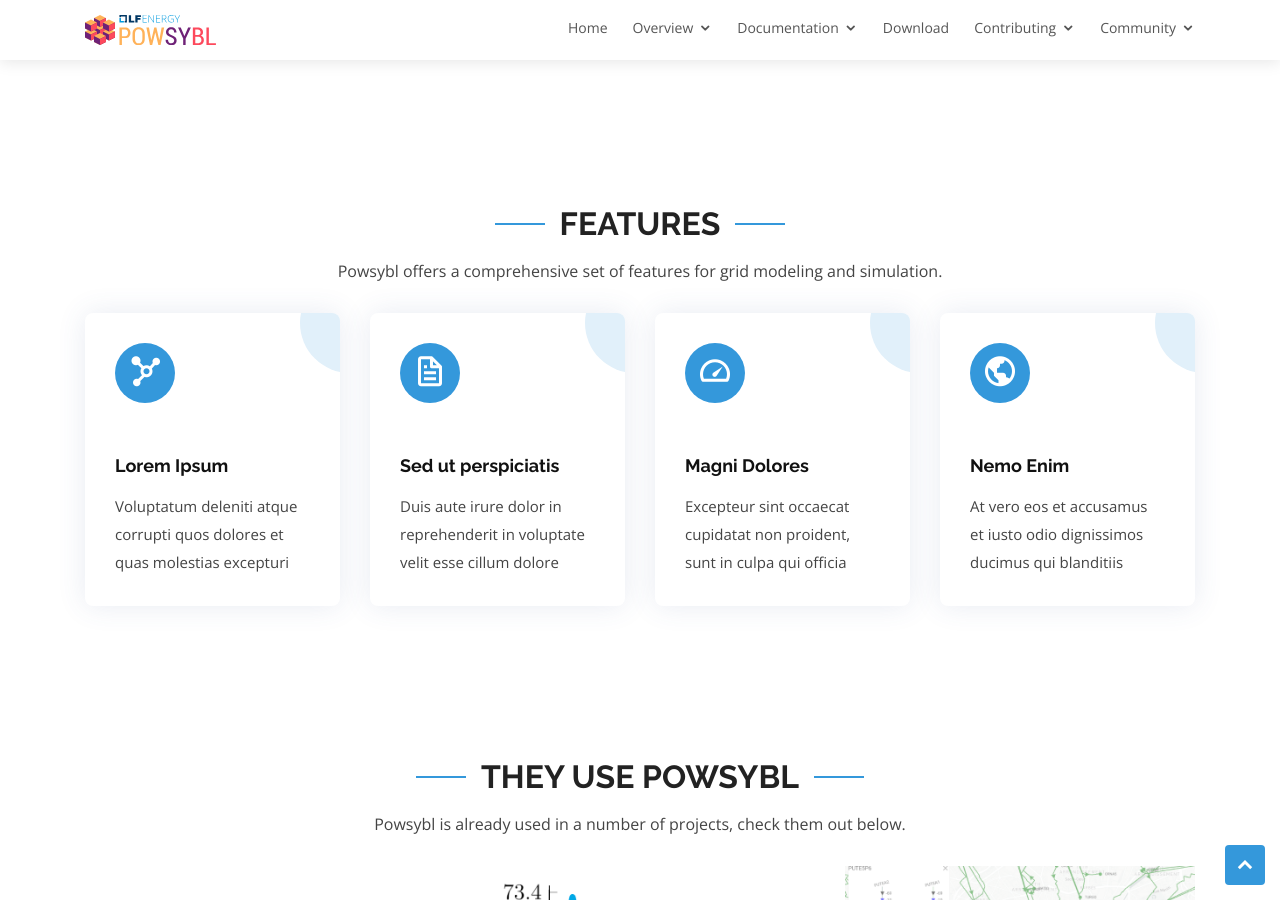
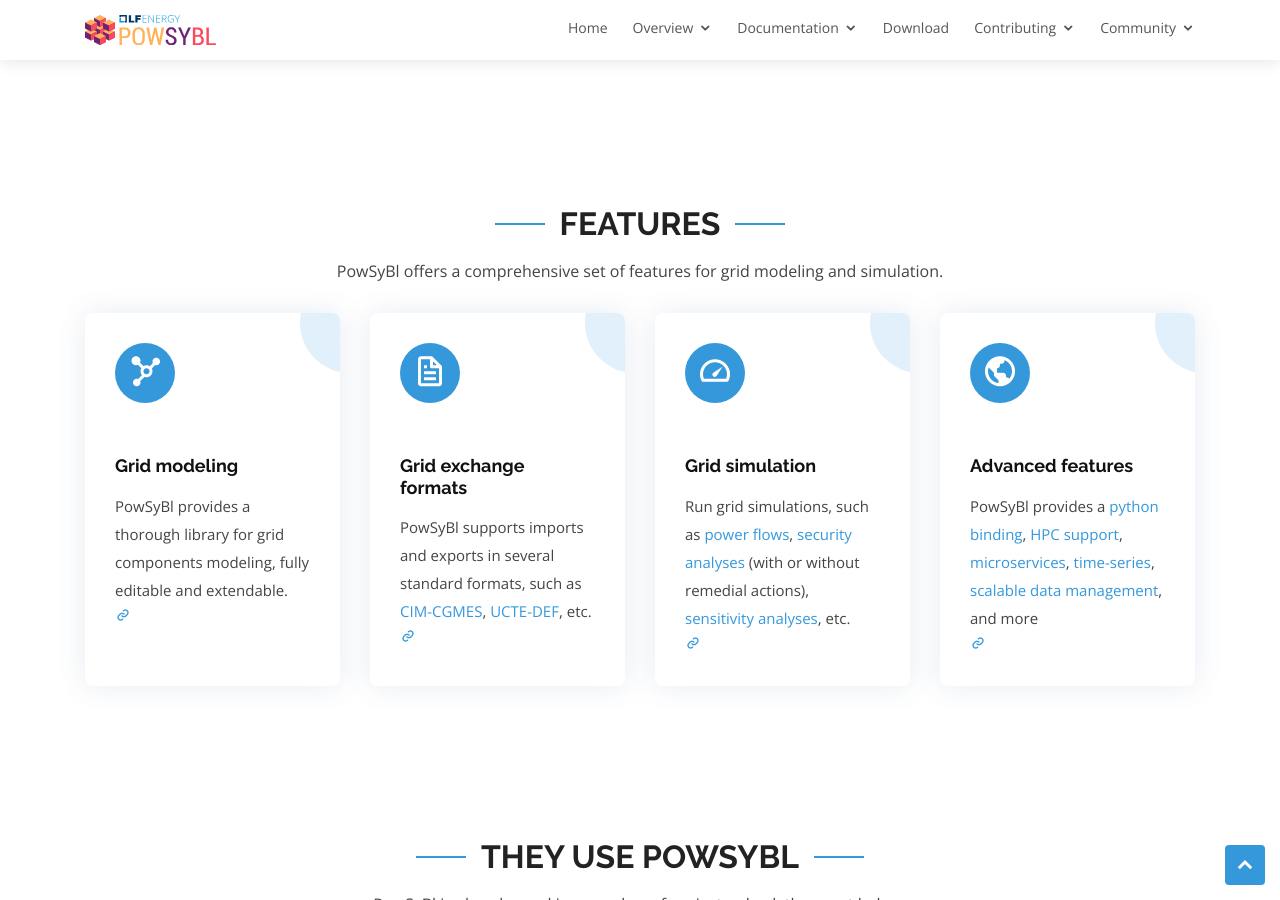
Before and after one commit to powsybl/powsybl.github.io, a Jekyll site: the page built from index.html, in a window 1280 px wide and 900 px high, scrolled down 1259 px. Built offline with Jekyll 4.4.1, drawn with Linux system fonts in a browser that asks for light colours; some of the changed text lies outside the part shown.

Commit message:
Add features in the overview. The CSS needs to be improved, maybe icons changed (we could use the one of the current website)
Signed-off-by: Agnès Leroy <agnes.leroy@rte-france.com>

```diff
--- a/index.html
+++ b/index.html
@@ -8,7 +8,7 @@
             <div class="col-lg-6 pt-5 pt-lg-0 order-2 order-lg-1 d-flex flex-column justify-content-center">
                 <h1 data-aos="fade-up">Model your power grid with PowSyBl</h1>
                 <h2 data-aos="fade-up" data-aos-delay="400">The open source set of Power System Blocks in Java,
-                dedicated to grid analysis and simulation.</h2>
+                dedicated to grid analysis and simulation</h2>
                 <div data-aos="fade-up" data-aos-delay="800">
                     <a href="#about" class="mr-2 btn-get-started scrollto">Get Started</a>
                     <a href="/pages/download" class="ml-2 btn-get-started scrollto">Download</a>
@@ -87,36 +87,49 @@
         <div class="container">
             <div class="section-title" data-aos="fade-up">
                 <h2>Features</h2>
-                <p>Powsybl offers a comprehensive set of features for grid modeling and simulation.</p>
+                <p>PowSyBl offers a comprehensive set of features for grid modeling and simulation.</p>
             </div>
             <div class="row">
                 <!-- TODO.md(mathbagu): trouver 4 key features + icones -->
                 <div class="col-md-6 col-lg-3 d-flex align-items-stretch mb-5 mb-lg-0">
                     <div class="icon-box" data-aos="fade-up" data-aos-delay="100">
                         <div class="icon"><i class="bx bxs-network-chart"></i></div>
-                        <h4 class="title"><a href="">Lorem Ipsum</a></h4>
-                        <p class="description">Voluptatum deleniti atque corrupti quos dolores et quas molestias excepturi</p>
+                        <h4 class="title"><a href="">Grid modeling</a></h4>
+                        <p class="description">PowSyBl provides a thorough library for grid components modeling, fully editable and extendable.</p>
+                        <a href="/pages/documentation/grid/model" title="More Details"><i class="bx bx-link"></i></a>
                     </div>
                 </div>
                 <div class="col-md-6 col-lg-3 d-flex align-items-stretch mb-5 mb-lg-0">
                     <div class="icon-box" data-aos="fade-up" data-aos-delay="200">
                         <div class="icon"><i class="bx bx-file"></i></div>
-                        <h4 class="title"><a href="">Sed ut perspiciatis</a></h4>
-                        <p class="description">Duis aute irure dolor in reprehenderit in voluptate velit esse cillum dolore</p>
+                        <h4 class="title"><a href="">Grid exchange formats</a></h4>
+                        <p class="description">PowSyBl supports imports and exports in several standard formats, such as
+                          <a href='/pages/documentation/grid/formats/cim-cgmes'>CIM-CGMES</a>, <a href='/pages/documentation/grid/formats/ucte-def'>UCTE-DEF</a>, etc.
+                        </p>
+                        <a href="/pages/documentation/index.html#grid-formats" title="More Details"><i class="bx bx-link"></i></a>
                     </div>
                 </div>
                 <div class="col-md-6 col-lg-3 d-flex align-items-stretch mb-5 mb-lg-0">
                     <div class="icon-box" data-aos="fade-up" data-aos-delay="300">
                         <div class="icon"><i class="bx bx-tachometer"></i></div>
-                        <h4 class="title"><a href="">Magni Dolores</a></h4>
-                        <p class="description">Excepteur sint occaecat cupidatat non proident, sunt in culpa qui officia</p>
+                        <h4 class="title"><a href="">Grid simulation</a></h4>
+                        <p class="description">Run grid simulations, such as <a href='/pages/documentation/simulation/powerflow'>power flows</a>,
+                          <a href='/pages/documentation/simulation/securityanalysis'>security analyses</a> (with or without remedial actions),
+                          <a href='/pages/documentation/simulation/sensitivity'>sensitivity analyses</a>, etc.
+                        </p>
+                        <a href="/pages/documentation/index.html#simulation" title="More Details"><i class="bx bx-link"></i></a>
                     </div>
                 </div>
                 <div class="col-md-6 col-lg-3 d-flex align-items-stretch mb-5 mb-lg-0">
                     <div class="icon-box" data-aos="fade-up" data-aos-delay="400">
                         <div class="icon"><i class="bx bx-world"></i></div>
-                        <h4 class="title"><a href="">Nemo Enim</a></h4>
-                        <p class="description">At vero eos et accusamus et iusto odio dignissimos ducimus qui blanditiis</p>
+                        <h4 class="title"><a href="">Advanced features</a></h4>
+                        <p class="description">PowSyBl provides a <a href='/pages/documentation/developer/python'>python binding</a>,
+                          <a href='/pages/documentation/index.html#hpc'>HPC support</a>,
+                          <a href='/pages/documentation/index.html#microservices'>microservices</a>,
+                          <a href='/pages/documentation/data/timeseries'>time-series</a>,
+                          <a href='/pages/documentation/data/afs'>scalable data management</a>, and more</p>
+                        <a href="/pages/documentation" title="More Details"><i class="bx bx-link"></i></a>
                     </div>
                 </div>
             </div>
@@ -128,7 +141,7 @@
         <div class="container">
             <div class="section-title" data-aos="fade-up">
                 <h2>They use PowSyBl</h2>
-                <p>Powsybl is already used in a number of projects, check them out below.</p>
+                <p>PowSyBl is already used in a number of projects, check them out below.</p>
             </div>
             <div class="row portfolio-container" data-aos="fade-up" data-aos-delay="400">
                 <div class="col-lg-4 col-md-6 portfolio-item filter-app">
@@ -175,7 +188,7 @@
                         <img src="/assets/img/portfolio/safet.png" class="img-fluid" alt="">
                         <div class="portfolio-info">
                             <h4>SafeT</h4>
-                            <p>Powsybl's first POC to perform merging and security analysis across countries</p>
+                            <p>PowSyBl's first POC to perform merging and security analysis across countries</p>
                             <div class="portfolio-links">
                                 <!--<a href="/assets/img/portfolio/safet.png" data-gall="portfolioGallery" class="venobox" title="SafeT logo"><i class="bx bx-plus"></i></a>-->
                                 <a href="#" title="More Details"><i class="bx bx-link"></i></a>
```
